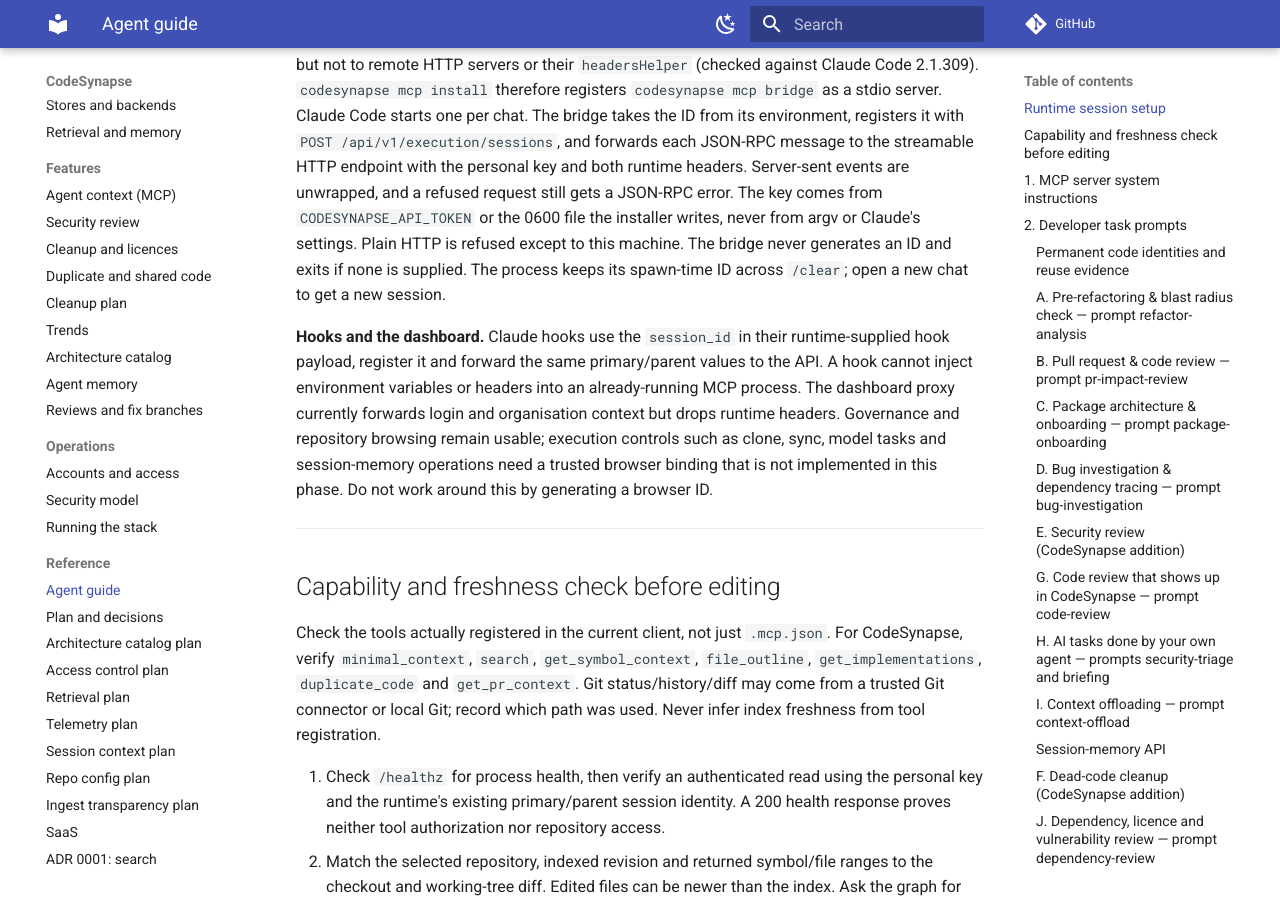
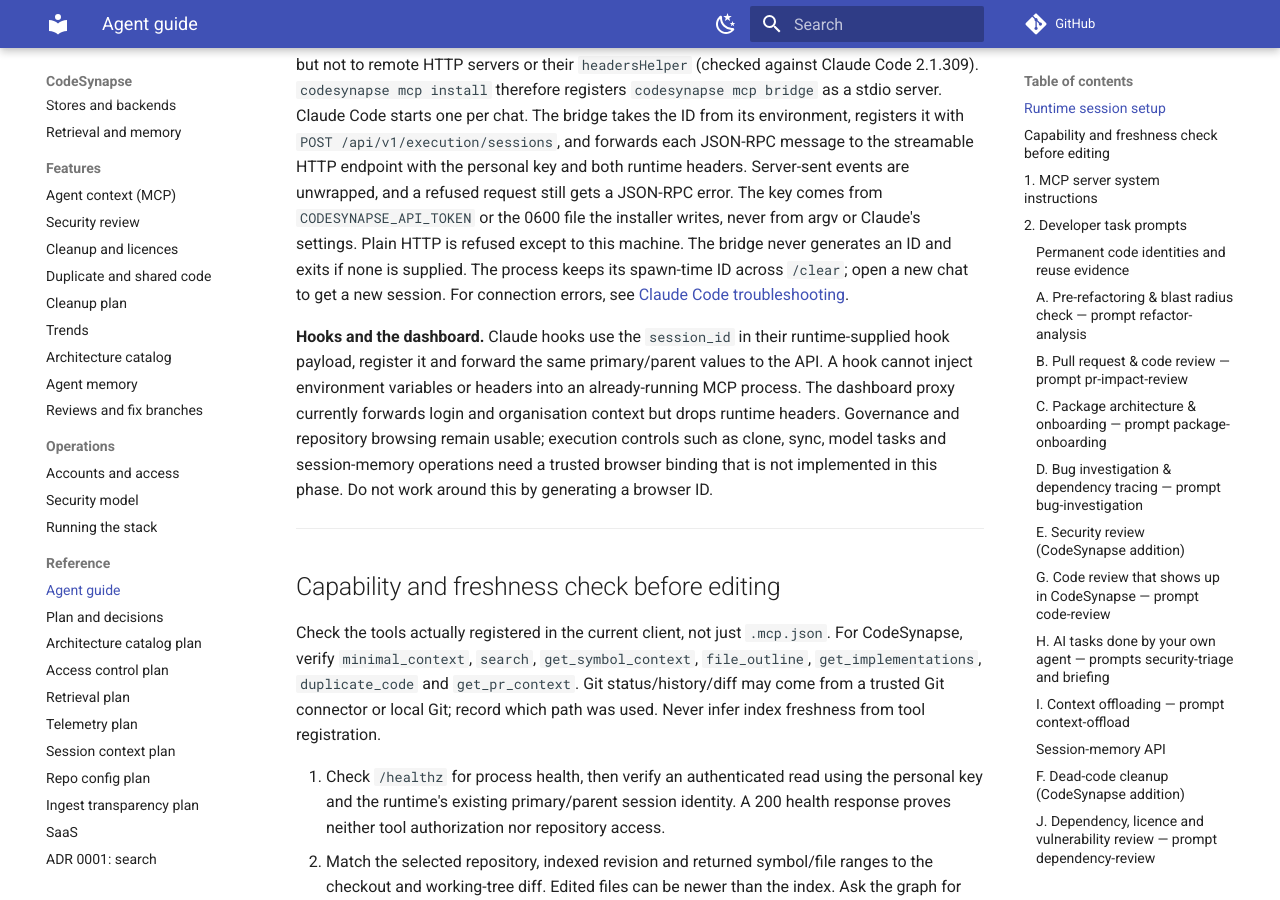
Before and after one commit to astrona-io/codesynapse, an MkDocs documentation site: the page built from docs/AGENT_GUIDE.md, in a window 1280 px wide and 900 px high, scrolled down 2810 px. Built offline with MkDocs 1.6.1 and Material for MkDocs 9.7.7, drawn with Linux system fonts in a browser that asks for light colours; comment, search, counter and statistics services are not loaded.

Commit message:
docs: add Claude Code bridge troubleshooting
Covers the 403 from leftover direct-HTTP entries, installation tokens used
in place of a personal key, and how to test the bridge outside a chat.

Co-Authored-By: Claude Opus 5.5 <noreply@anthropic.com>

```diff
--- a/docs/AGENT_GUIDE.md
+++ b/docs/AGENT_GUIDE.md
@@ -48,7 +48,7 @@ This is a documented header configuration, not an end-to-end tested Codex launch
 
 **Stdio.** Run one MCP server process per chat with `CODESYNAPSE_DATABASE_URL`, the personal key in `CODESYNAPSE_API_TOKEN`, and the already-registered primary/parent IDs in the two session environment variables above. The server revalidates that binding on every call. Missing accounts or metadata refuses tools; there is no anonymous stdio fallback. Offline CLI ingest remains available independently.
 
-**Claude Code.** Claude Code passes the chat ID (`CLAUDE_CODE_SESSION_ID`) to stdio MCP servers, but not to remote HTTP servers or their `headersHelper` (checked against Claude Code 2.1.309). `codesynapse mcp install` therefore registers `codesynapse mcp bridge` as a stdio server. Claude Code starts one per chat. The bridge takes the ID from its environment, registers it with `POST /api/v1/execution/sessions`, and forwards each JSON-RPC message to the streamable HTTP endpoint with the personal key and both runtime headers. Server-sent events are unwrapped, and a refused request still gets a JSON-RPC error. The key comes from `CODESYNAPSE_API_TOKEN` or the 0600 file the installer writes, never from argv or Claude's settings. Plain HTTP is refused except to this machine. The bridge never generates an ID and exits if none is supplied. The process keeps its spawn-time ID across `/clear`; open a new chat to get a new session.
+**Claude Code.** Claude Code passes the chat ID (`CLAUDE_CODE_SESSION_ID`) to stdio MCP servers, but not to remote HTTP servers or their `headersHelper` (checked against Claude Code 2.1.309). `codesynapse mcp install` therefore registers `codesynapse mcp bridge` as a stdio server. Claude Code starts one per chat. The bridge takes the ID from its environment, registers it with `POST /api/v1/execution/sessions`, and forwards each JSON-RPC message to the streamable HTTP endpoint with the personal key and both runtime headers. Server-sent events are unwrapped, and a refused request still gets a JSON-RPC error. The key comes from `CODESYNAPSE_API_TOKEN` or the 0600 file the installer writes, never from argv or Claude's settings. Plain HTTP is refused except to this machine. The bridge never generates an ID and exits if none is supplied. The process keeps its spawn-time ID across `/clear`; open a new chat to get a new session. For connection errors, see [Claude Code troubleshooting](../README.md#connect-an-ai-agent).
 
 **Hooks and the dashboard.** Claude hooks use the `session_id` in their runtime-supplied hook payload, register it and forward the same primary/parent values to the API. A hook cannot inject environment variables or headers into an already-running MCP process. The dashboard proxy currently forwards login and organisation context but drops runtime headers. Governance and repository browsing remain usable; execution controls such as clone, sync, model tasks and session-memory operations need a trusted browser binding that is not implemented in this phase. Do not work around this by generating a browser ID.
 
```
Also changed, not shown: README.md (+20 -0 lines).
